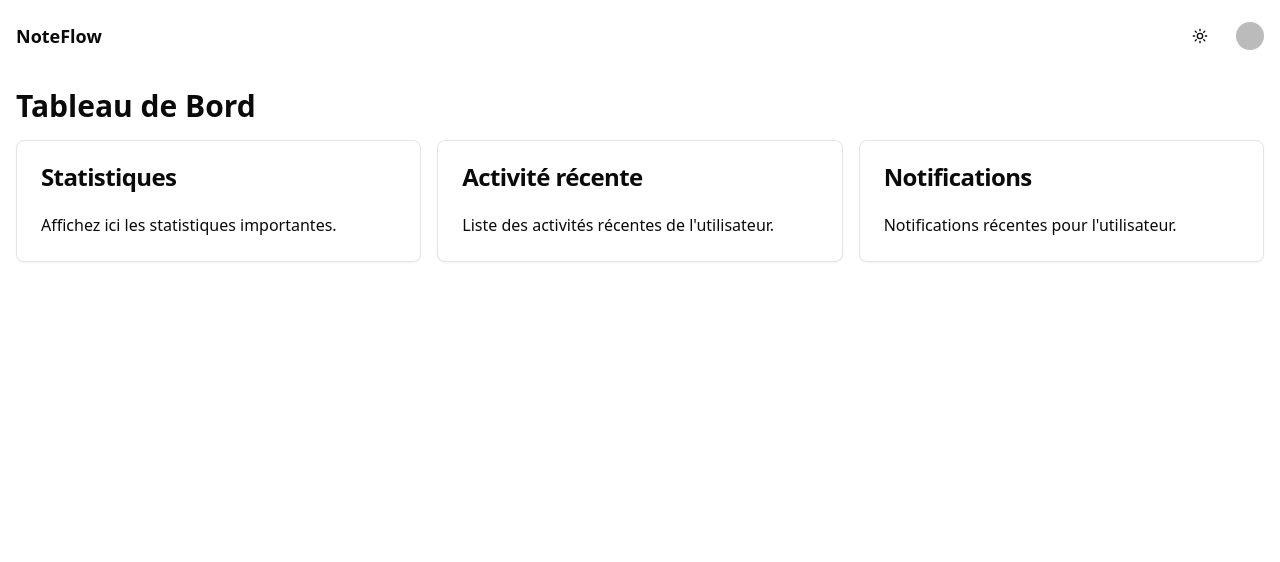
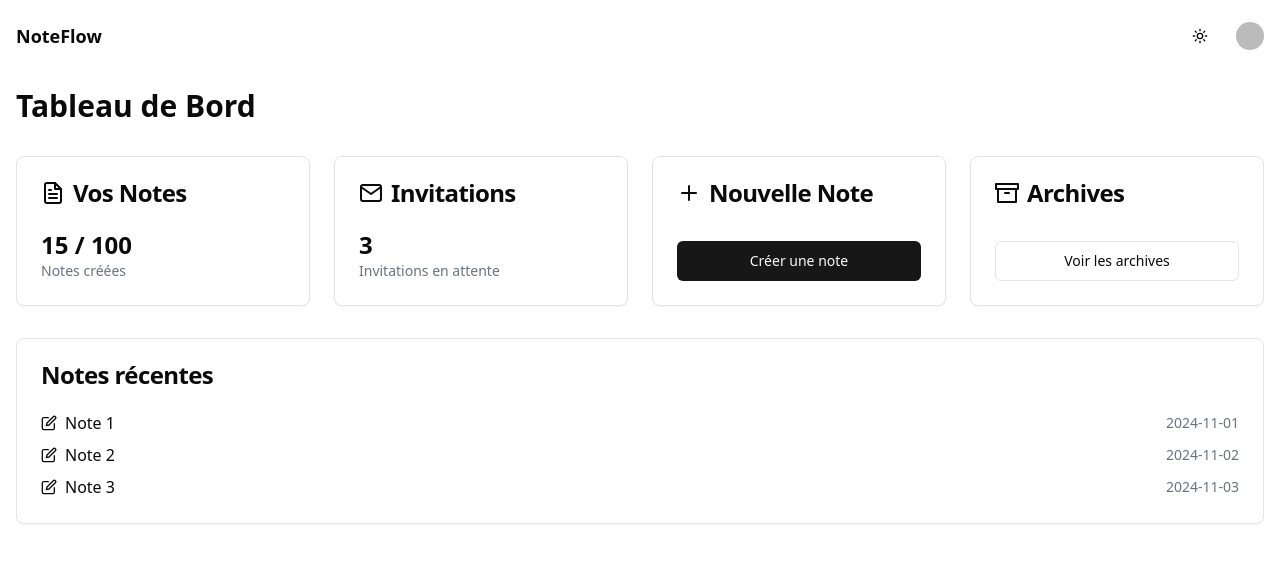
Before and after one commit to thomaslekieffre/NoteFlow, a Next.js app: page /dashboard in a window 1280 px wide. Shown: the top 562 px of the page. Built offline with nearby package versions, Linux system fonts and the light colour scheme; no server answers; sample sign-in values are in the browser's storage; some icons are missing.

Commit message:
ajout: maj du dashboard + création d'une note fictive

```diff
--- /dev/null
+++ b/src/app/api/notes/route.ts
@@ -0,0 +1,41 @@
+import { NextResponse } from "next/server";
+import { auth } from "@clerk/nextjs/server";
+
+export async function POST(request: Request) {
+  try {
+    const { userId } = await auth();
+
+    if (!userId) {
+      return NextResponse.json({ error: "Non autorisé" }, { status: 401 });
+    }
+
+    const { title, content } = await request.json();
+
+    if (!title || !content) {
+      return NextResponse.json(
+        { error: "Le titre et le contenu sont requis" },
+        { status: 400 }
+      );
+    }
+
+    const newNote = {
+      id: Date.now().toString(),
+      userId,
+      title,
+      content,
+      createdAt: new Date().toISOString(),
+      updatedAt: new Date().toISOString(),
+    };
+
+    // Ici, vous devriez normalement sauvegarder la note dans une base de données
+    // Pour l'instant, nous allons simplement retourner la nouvelle note
+
+    return NextResponse.json(newNote, { status: 201 });
+  } catch (error) {
+    console.error("Erreur lors de la création de la note:", error);
+    return NextResponse.json(
+      { error: "Erreur interne du serveur" },
+      { status: 500 }
+    );
+  }
+}
--- a/src/app/dashboard/page.tsx
+++ b/src/app/dashboard/page.tsx
@@ -1,36 +1,217 @@
-import React from "react";
+"use client";
+
+import React, { useState, useEffect } from "react";
 import { Card, CardContent, CardHeader, CardTitle } from "@/components/ui/card";
+import { Button } from "@/components/ui/button";
+import { motion } from "framer-motion";
+import { FiPlus, FiFileText, FiMail, FiArchive, FiEdit } from "react-icons/fi";
+import { useUser } from "@clerk/nextjs";
+import { useRouter } from "next/navigation";
+import Link from "next/link";
+
+interface Note {
+  id: string;
+  title: string;
+  updatedAt: string;
+}
 
 export default function Dashboard() {
+  const { user, isLoaded } = useUser();
+  const router = useRouter();
+  const [notesCount, setNotesCount] = useState(0);
+  const [maxNotes, setMaxNotes] = useState(100);
+  const [invitations, setInvitations] = useState(0);
+  const [recentNotes, setRecentNotes] = useState<Note[]>([]);
+  const [isCreatingNote, setIsCreatingNote] = useState(false);
+
+  useEffect(() => {
+    if (isLoaded && !user) {
+      router.push("/");
+    } else if (user) {
+      fetchUserData();
+    }
+  }, [isLoaded, user, router]);
+
+  const fetchUserData = async () => {
+    // Ici, vous feriez un appel API pour récupérer les vraies données
+    setNotesCount(15);
+    setMaxNotes(100);
+    setInvitations(3);
+    setRecentNotes([
+      { id: "1", title: "Note 1", updatedAt: "2024-11-01" },
+      { id: "2", title: "Note 2", updatedAt: "2024-11-02" },
+      { id: "3", title: "Note 3", updatedAt: "2024-11-03" },
+    ]);
+  };
+
+  const handleCreateNote = async () => {
+    setIsCreatingNote(true);
+    try {
+      const response = await fetch("/api/notes", {
+        method: "POST",
+        headers: {
+          "Content-Type": "application/json",
+        },
+        body: JSON.stringify({
+          title: "Nouvelle note",
+          content: "Contenu de la nouvelle note",
+        }),
+      });
+
+      const responseText = await response.text();
+      console.log("Réponse brute du serveur:", responseText);
+
+      if (!response.ok) {
+        throw new Error(
+          `Échec de la création de la note: ${response.status} ${response.statusText}\n${responseText}`
+        );
+      }
+
+      let newNote;
+      try {
+        newNote = JSON.parse(responseText);
+      } catch (parseError) {
+        console.error("Erreur lors du parsing de la réponse JSON:", parseError);
+        throw new Error("La réponse du serveur n'est pas un JSON valide");
+      }
+
+      setRecentNotes((prevNotes) => [newNote, ...prevNotes.slice(0, 2)]);
+      setNotesCount((prevCount) => prevCount + 1);
+    } catch (error) {
+      console.error("Erreur détaillée lors de la création de la note:", error);
+      alert(
+        "Erreur lors de la création de la note : " + (error as Error).message
+      );
+    } finally {
+      setIsCreatingNote(false);
+    }
+  };
+
+  if (!isLoaded || !user) {
+    return null;
+  }
+
   return (
     <div className="container mx-auto p-4">
-      <h1 className="text-3xl font-bold mb-4">Tableau de Bord</h1>
-      <div className="grid grid-cols-1 md:grid-cols-3 gap-4">
+      <motion.h1
+        className="text-3xl font-bold mb-8"
+        initial={{ opacity: 0, y: -20 }}
+        animate={{ opacity: 1, y: 0 }}
+        transition={{ duration: 0.5 }}
+      >
+        Tableau de Bord
+      </motion.h1>
+      <div className="grid grid-cols-1 md:grid-cols-2 lg:grid-cols-4 gap-6 mb-8">
+        <motion.div
+          initial={{ opacity: 0, y: 20 }}
+          animate={{ opacity: 1, y: 0 }}
+          transition={{ duration: 0.5, delay: 0.1 }}
+        >
+          <Card className="h-full hover:shadow-lg transition-shadow duration-300">
+            <CardHeader>
+              <CardTitle className="flex items-center">
+                <FiFileText className="mr-2" /> Vos Notes
+              </CardTitle>
+            </CardHeader>
+            <CardContent>
+              <p className="text-2xl font-bold">
+                {notesCount} / {maxNotes}
+              </p>
+              <p className="text-sm text-gray-500">Notes créées</p>
+            </CardContent>
+          </Card>
+        </motion.div>
+
+        <motion.div
+          initial={{ opacity: 0, y: 20 }}
+          animate={{ opacity: 1, y: 0 }}
+          transition={{ duration: 0.5, delay: 0.2 }}
+        >
+          <Card className="h-full hover:shadow-lg transition-shadow duration-300">
+            <CardHeader>
+              <CardTitle className="flex items-center">
+                <FiMail className="mr-2" /> Invitations
+              </CardTitle>
+            </CardHeader>
+            <CardContent>
+              <p className="text-2xl font-bold">{invitations}</p>
+              <p className="text-sm text-gray-500">Invitations en attente</p>
+            </CardContent>
+          </Card>
+        </motion.div>
+
+        <motion.div
+          initial={{ opacity: 0, y: 20 }}
+          animate={{ opacity: 1, y: 0 }}
+          transition={{ duration: 0.5, delay: 0.3 }}
+        >
+          <Card className="h-full hover:shadow-lg transition-shadow duration-300 flex flex-col justify-between">
+            <CardHeader>
+              <CardTitle className="flex items-center">
+                <FiPlus className="mr-2" /> Nouvelle Note
+              </CardTitle>
+            </CardHeader>
+            <CardContent>
+              <Button
+                className="w-full"
+                onClick={handleCreateNote}
+                disabled={isCreatingNote}
+              >
+                {isCreatingNote ? "Création en cours..." : "Créer une note"}
+              </Button>
+            </CardContent>
+          </Card>
+        </motion.div>
+
+        <motion.div
+          initial={{ opacity: 0, y: 20 }}
+          animate={{ opacity: 1, y: 0 }}
+          transition={{ duration: 0.5, delay: 0.4 }}
+        >
+          <Card className="h-full hover:shadow-lg transition-shadow duration-300 flex flex-col justify-between">
+            <CardHeader>
+              <CardTitle className="flex items-center">
+                <FiArchive className="mr-2" /> Archives
+              </CardTitle>
+            </CardHeader>
+            <CardContent>
+              <Button variant="outline" className="w-full">
+                Voir les archives
+              </Button>
+            </CardContent>
+          </Card>
+        </motion.div>
+      </div>
+
+      <motion.div
+        initial={{ opacity: 0, y: 20 }}
+        animate={{ opacity: 1, y: 0 }}
+        transition={{ duration: 0.5, delay: 0.5 }}
+      >
         <Card>
           <CardHeader>
-            <CardTitle>Statistiques</CardTitle>
+            <CardTitle>Notes récentes</CardTitle>
           </CardHeader>
           <CardContent>
-            <p>Affichez ici les statistiques importantes.</p>
+            <ul className="space-y-2">
+              {recentNotes.map((note) => (
+                <li key={note.id} className="flex items-center justify-between">
+                  <Link
+                    href={`/notes/${note.id}`}
+                    className="flex items-center hover:underline"
+                  >
+                    <FiEdit className="mr-2" />
+                    {note.title}
+                  </Link>
+                  <span className="text-sm text-gray-500">
+                    {note.updatedAt}
+                  </span>
+                </li>
+              ))}
+            </ul>
           </CardContent>
         </Card>
-        <Card>
-          <CardHeader>
-            <CardTitle>Activité récente</CardTitle>
-          </CardHeader>
-          <CardContent>
-            <p>Liste des activités récentes de l'utilisateur.</p>
-          </CardContent>
-        </Card>
-        <Card>
-          <CardHeader>
-            <CardTitle>Notifications</CardTitle>
-          </CardHeader>
-          <CardContent>
-            <p>Notifications récentes pour l'utilisateur.</p>
-          </CardContent>
-        </Card>
-      </div>
+      </motion.div>
     </div>
   );
 }
--- a/middleware.ts
+++ b/src/middleware.ts
@@ -3,6 +3,6 @@ import { clerkMiddleware } from "@clerk/nextjs/server";
 export default clerkMiddleware();
 
 export const config = {
-  publicRoutes: ["/"],
+  publicRoutes: ["/", "/api/notes"],
   matcher: ["/((?!.*\\..*|_next).*)", "/", "/(api|trpc)(.*)"],
 };
```
